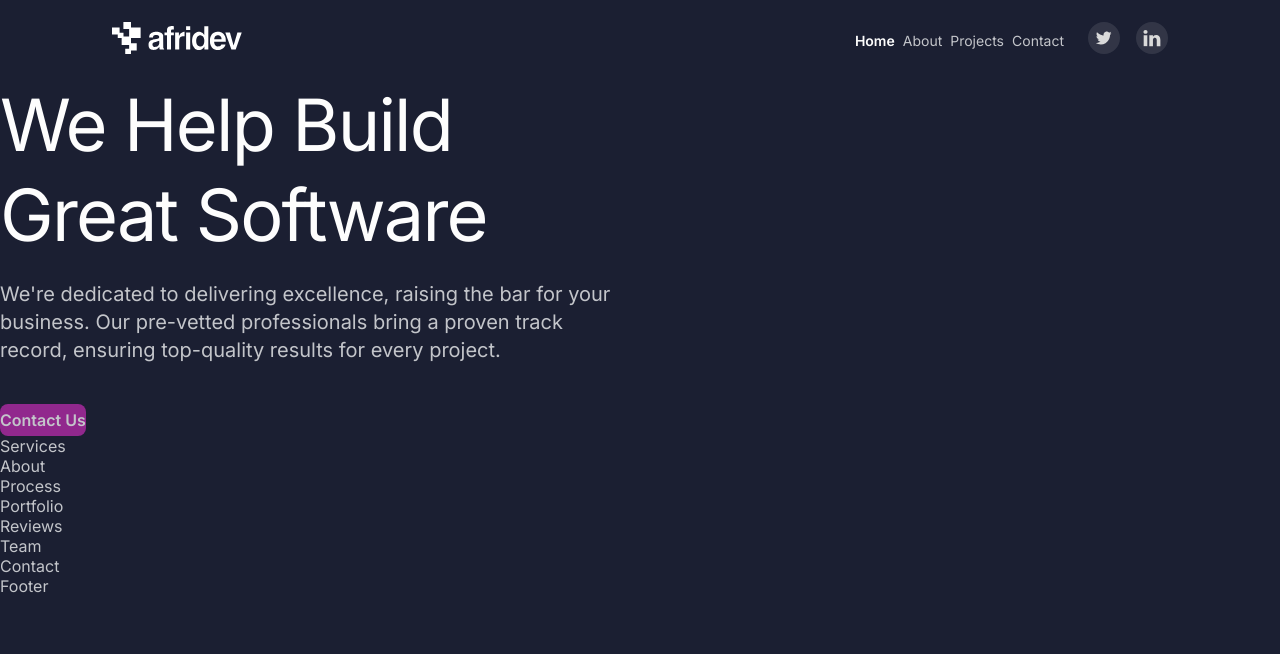
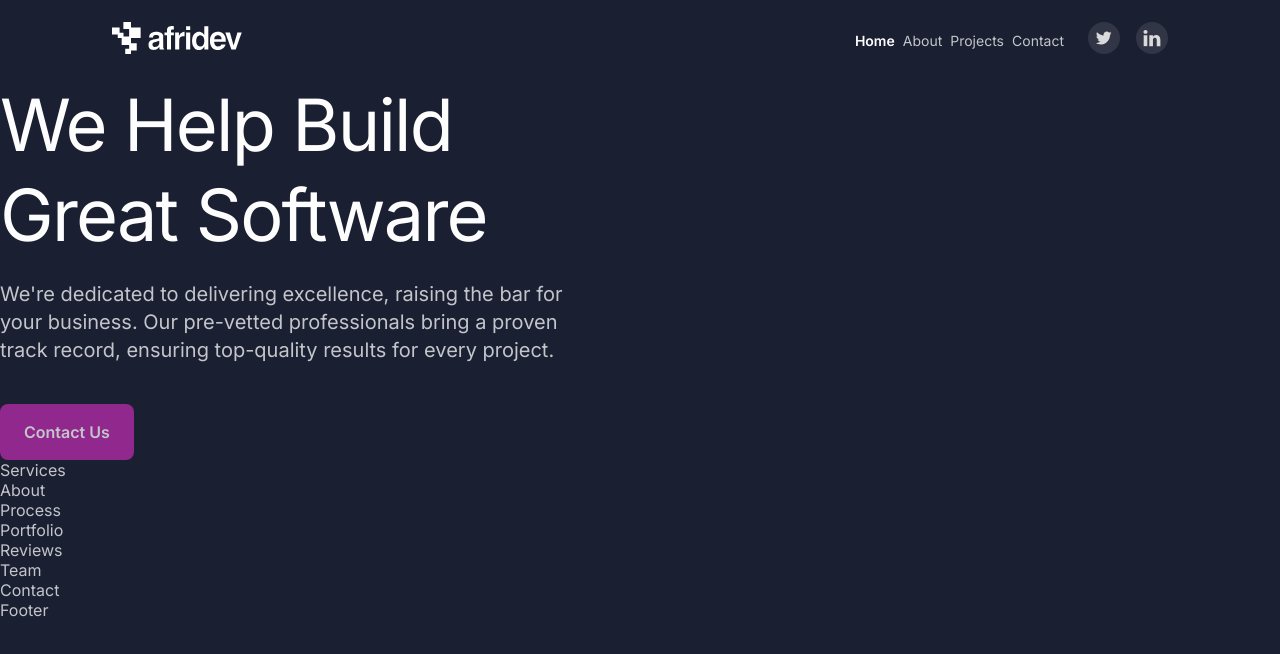
Before and after one commit to Kess4obehi/afridev-site, a React (Vite) app: page / in a window 1280 px wide. Shown: the top 654 px of the page. Built offline with nearby package versions, Linux system fonts and the light colour scheme.

Commit message:
adjusted padding, line-height and max-width

```diff
--- a/src/components/Hero.css
+++ b/src/components/Hero.css
@@ -1,7 +1,7 @@
 .hero-content {
     display: flex;
     gap: 40px;
-    max-width: 636px;
+    max-width: 604px;
     flex-direction: column;
 }
 
@@ -28,11 +28,11 @@
 
 .btn {
     background-color: var(--color-primary);
-    padding: 16px, 24px;
+    padding: 16px 24px;
     border-radius: 8px;
     font-weight: 600;
     font-size: 16px;
-    line-height: 2;
+    line-height: 1.5;
     color: var(--color-white);
     text-decoration: none;
     align-self: flex-start;
```
